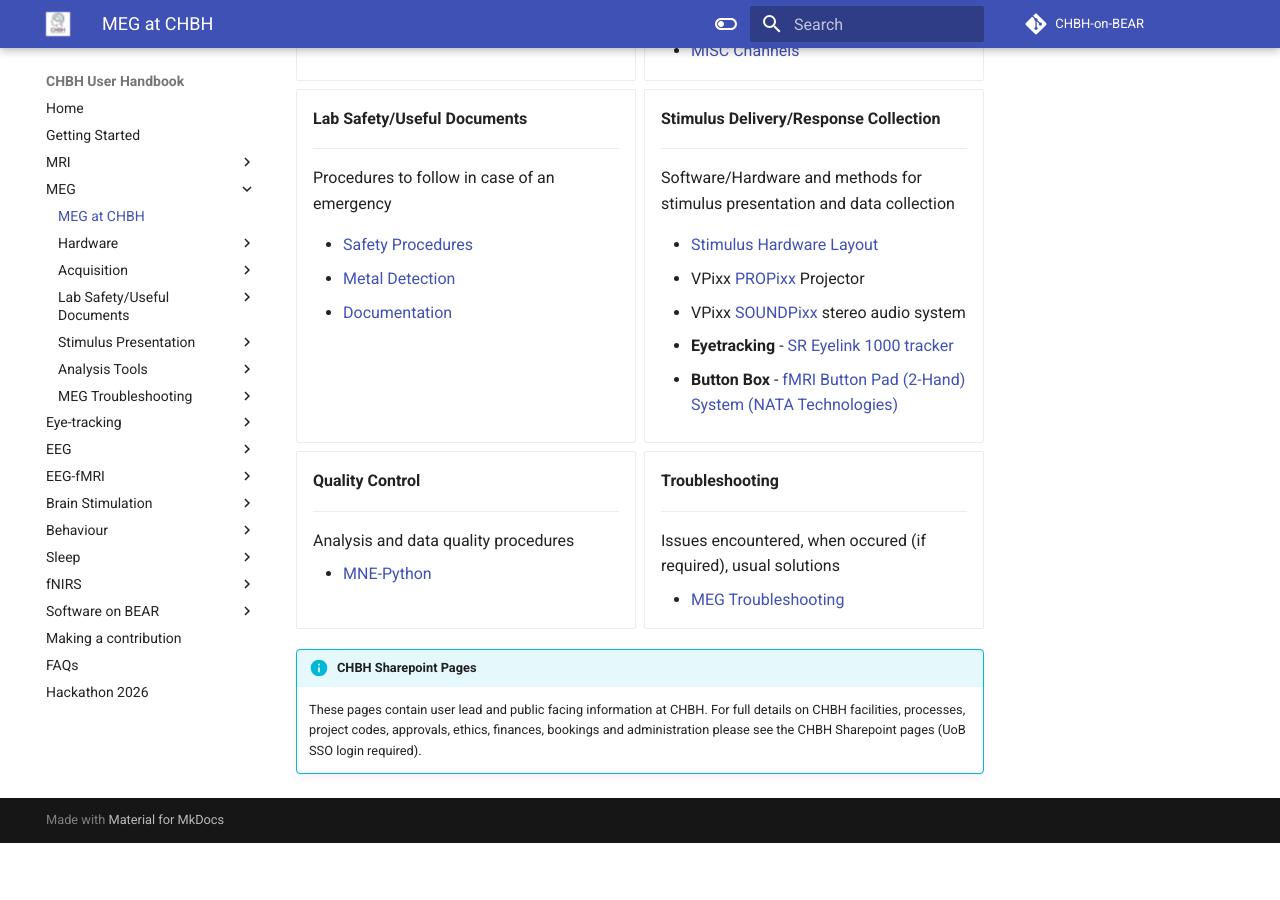
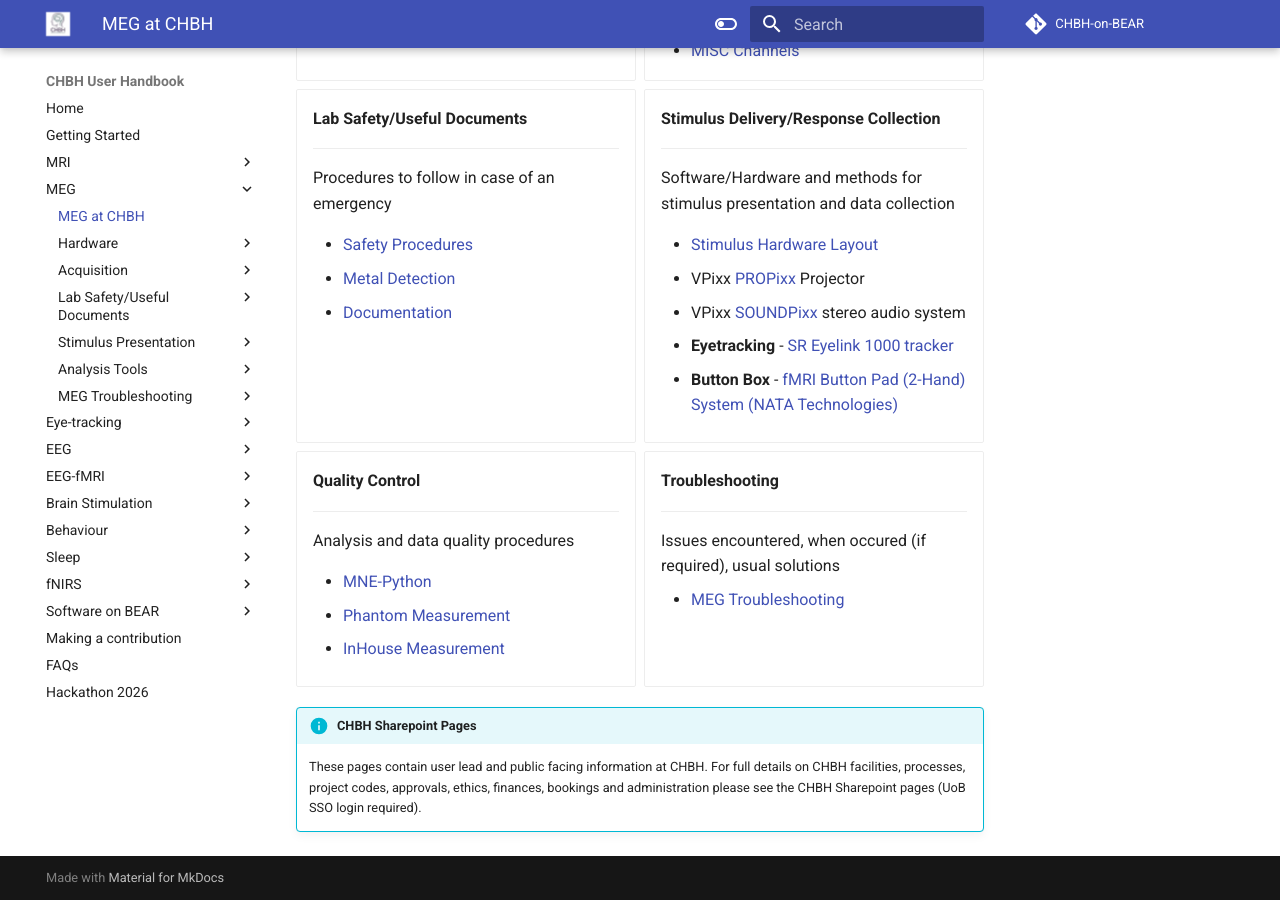
Before and after one commit to chbh-opensource/chbh-on-bear, an MkDocs documentation site: the page built from docs/meg/index.md, in a window 1280 px wide and 900 px high, scrolled down 890 px. Built offline with MkDocs 1.6.1 and Material for MkDocs 9.7.7, drawn with Linux system fonts in a browser that asks for light colours; comment, search, counter and statistics services are not loaded; before the commit the page ends 1733 px from its top, so only the background shows below that.

Commit message:
Adding to MEG Quality Control

```diff
--- a/docs/meg/index.md
+++ b/docs/meg/index.md
@@ -91,6 +91,10 @@
 
     - [MNE-Python](analysis/mne.md)
 
+	- [Phantom Measurement](analysis/phantom_measurement.md)
+
+	- [InHouse Measurement](analysis/inhouse_measurement)
+
 
 -   **Troubleshooting**
 
--- a/mkdocs.yml
+++ b/mkdocs.yml
@@ -115,6 +115,8 @@
       - VPixx Projector: meg/stimulus/propixx.md
     - Analysis Tools:
       - MNE-Python: meg/analysis/mne.md
+      - Phantom Measurement: meg/analysis/phantom_measurement.md
+      - InHouse Measurement: meg/analysis/inhouse_measurement.md
     - MEG Troubleshooting:
         - Troubleshooting Index: meg/troubleshooting/troubleshooting.md
         - SLEEP Mode: meg/troubleshooting/sleep_mode.md
```
Also changed, not shown: docs/meg/analysis/inhouse_measurement.md (added, +1 -0 lines), docs/meg/analysis/phantom_measurement.md (added, +1 -0 lines).
